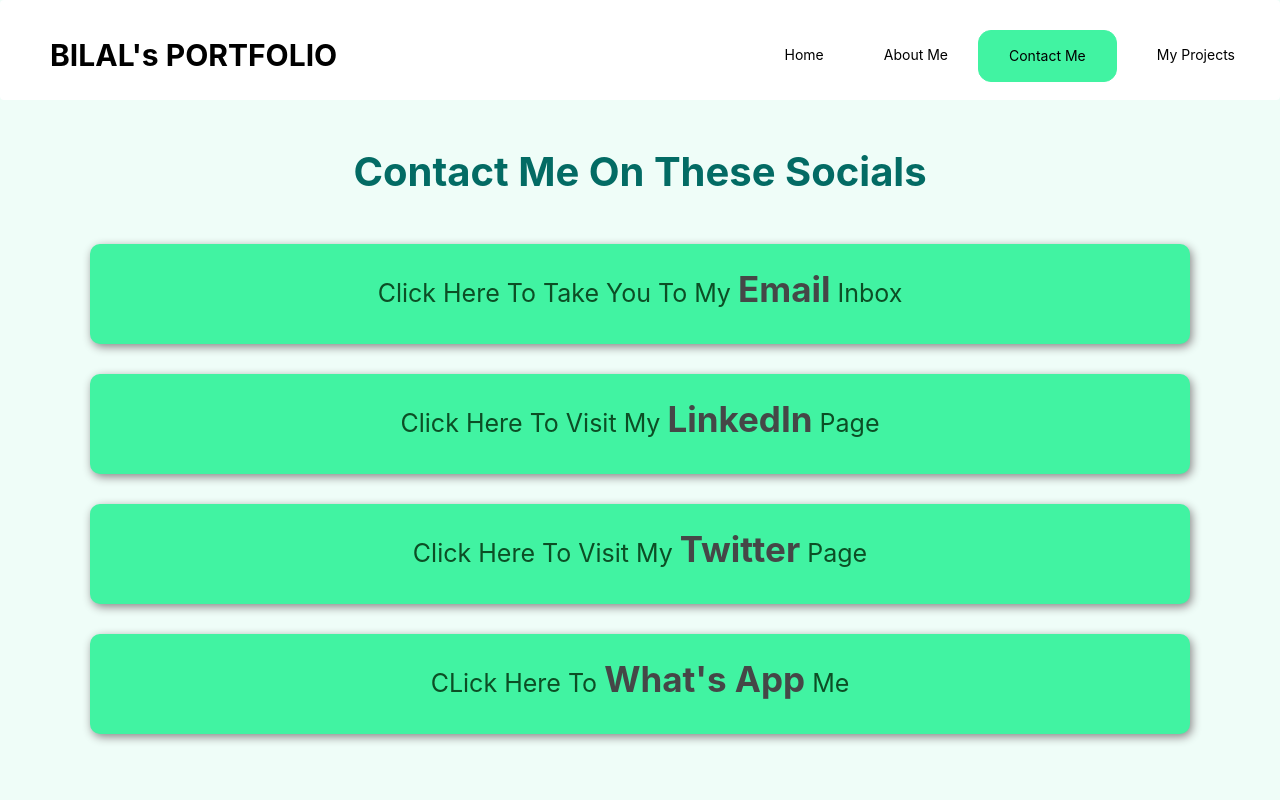
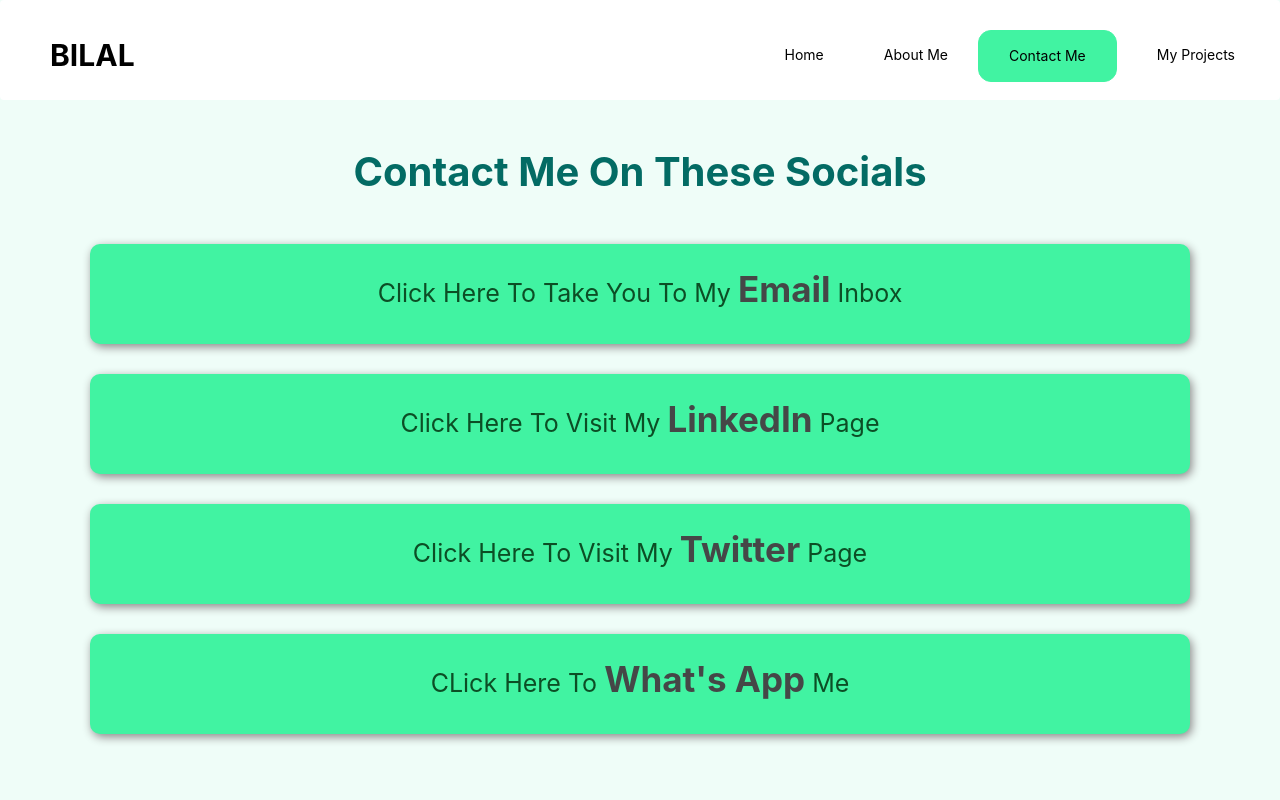
Before and after one commit to BillZak/my-portfolio-project, a React (Create React App) app: page /contacts in a window 1280 px wide. Shown: the top 800 px of the page. Built offline with nearby package versions, Linux system fonts and the light colour scheme.

Commit message:
return navbar component

```diff
--- a/src/Pages/Contacts/Contacts.jsx
+++ b/src/Pages/Contacts/Contacts.jsx
@@ -1,51 +1,14 @@
 import React from 'react';
-// import dependencies
-import { Link } from 'react-router-dom';
+//import navbar component
+import NavBar from '../../Components/NavBar';
 // import css file
 import './Contacts.css'
 
 const Contacts = () => {
     return (
         <div style={{background:'rgb(239, 253, 248)'}}>
-            <nav className="navbar navbar-default headnav">
-                    <div className="container-fluid">
-                        <div className="navbar-header">
-                        <button
-                            type="button"
-                            className="navbar-toggle collapsed"
-                            data-toggle="collapse"
-                            data-target="#bs-example-navbar-collapse-1"
-                            aria-expanded="false">
-                            <span className="sr-only">Toggle navigation</span>
-                            <span className="icon-bar"></span>
-                            <span className="icon-bar"></span>
-                            <span className="icon-bar"></span>
-                        </button>
 
-                            <Link to="/" className="navbar-brand" style={{color:'black'}}>BILAL's PORTFOLIO</Link>
-
-                        </div>
-
-                        <div className="collapse navbar-collapse" id="bs-example-navbar-collapse-1">
-                        <ul className="nav navbar-nav">
-                        </ul>
-                        <ul className="nav navbar-nav navbar-right">
-                            <li>
-                                <Link to="/">Home</Link>
-                            </li>
-                            <li>
-                                <Link to="/about">About Me</Link>
-                            </li>
-                            <li>
-                                <Link to="/contacts" className="select">Contact Me</Link>
-                            </li>
-                            <li>
-                                <Link to="/projects">My Projects</Link>
-                            </li>
-                        </ul>
-                        </div>
-                    </div>
-                </nav>
+                <NavBar/>
 
                 <div className="container contact">
                       <h1 style={{margin: "50px 0px",fontSize:'40px',fontWeight:'bold',color: 'rgb(3, 107, 100)'}}>
```
